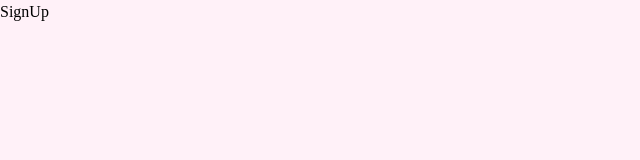
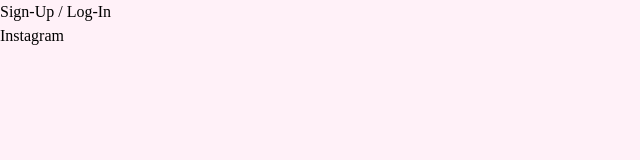
Before and after one commit to bahadircan-bc/hackathon-lukso-wallet, a React (Vite) app in the folder frontend/: page /signup in a window 1280 px wide. Shown: the top 160 px of the page, without its empty margins (0-640 px from the left). Built offline with nearby package versions, Linux system fonts and the light colour scheme.

Commit message:
frontend-nocss

```diff
--- a/frontend/src/main.tsx
+++ b/frontend/src/main.tsx
@@ -1,8 +1,8 @@
 import React from "react";
 import ReactDOM from "react-dom/client";
 import App from "./App.tsx";
-import SignUp from "./pages/SignUp.tsx";
-import Profile from "./pages/Profile.tsx"
+import SignUp from "./pages/signup.tsx";
+import Main from "./pages/main.tsx"
 import "./App.css";
 import {
   Route,
@@ -15,7 +15,7 @@ const router = createBrowserRouter(
   createRoutesFromElements([
     <Route path="/" element={<App />} />,
     <Route path="/signup" element={<SignUp />} />,
-    <Route path="/profile" element={<Profile />} />,
+    <Route path="/main" element={<Main />} />
 
   ])
 );
--- a/frontend/src/pages/SignUp.tsx
+++ b/frontend/src/pages/SignUp.tsx
@@ -1,5 +1,31 @@
-export default function SignUp() {
-  return (
-    <div>SignUp</div>
-  )
+//import axios from "axios"
+import { useState } from "react"
+
+function SignUp() {
+
+    const [count, setCount] = useState(0);
+
+    const handleInsta = () => {
+        setCount((count) => count + 1)
+        console.log("Clicked Instagram handler " + (count + 1) + " times.")
+        window.location.href = "http://localhost:5173/pages/main";
+        // Send auth request with axios to backend route
+    }
+
+    return (
+        <>
+          <div className="">
+            <div className="">
+                <h3 className="">Sign-Up / Log-In</h3>
+                <button className="" onClick={() =>
+                        {handleInsta()}
+
+                    }
+                    >Instagram</button>
+            </div>
+          </div>
+        </>
+    )
 }
+
+export default SignUp
--- /dev/null
+++ b/frontend/src/pages/main.tsx
@@ -0,0 +1,24 @@
+//import axios from "axios"
+// import { useState } from "react"
+import "../index.css"
+import SearchBar from "./searchbar"
+
+function Main() {
+
+
+    return (
+        <>
+            <div className="">
+                <div>
+
+                </div>
+
+                <div>
+                    <SearchBar/>
+                </div>
+            </div>
+        </>
+    )
+}
+
+export default Main
--- /dev/null
+++ b/frontend/src/pages/searchbar.tsx
@@ -0,0 +1,36 @@
+import { React, useState } from "react";
+import TextField from "@mui/material/TextField";
+import image from '../assets/react.svg'
+
+function SearchBar() {
+
+    const [value, setValue] = useState("");
+
+    const handleInputChange = (event: React.ChangeEvent) => {
+        setValue(event.target.value)
+    }
+
+    const handleButtonClick = (e: string) => {
+        console.log("Entered " + e);
+    }
+
+    return (
+        <div className="main">
+            <img src={image} />
+            <h1>Find User</h1>
+            <div className="search">
+                <TextField
+                id="outlined-basic"
+                variant="outlined"
+                fullWidth
+                label="Search"
+                value={value}
+                onChange={handleInputChange}
+                />
+            </div>
+            <button onClick={() => { handleButtonClick(value) }}>click here</button>
+        </div>
+    );
+}
+
+export default SearchBar;
--- a/package.json
+++ b/package.json
@@ -28,5 +28,10 @@
     "hardhat": "^2.12.5",
     "hardhat-gas-reporter": "^1.0.9",
     "solidity-coverage": "^0.8.2"
+  },
+  "dependencies": {
+    "@emotion/react": "^11.11.1",
+    "@emotion/styled": "^11.11.0",
+    "@mui/material": "^5.14.18"
   }
 }
```
Also changed, not shown: 1 other file (tests, documents, lock files or other folders).
